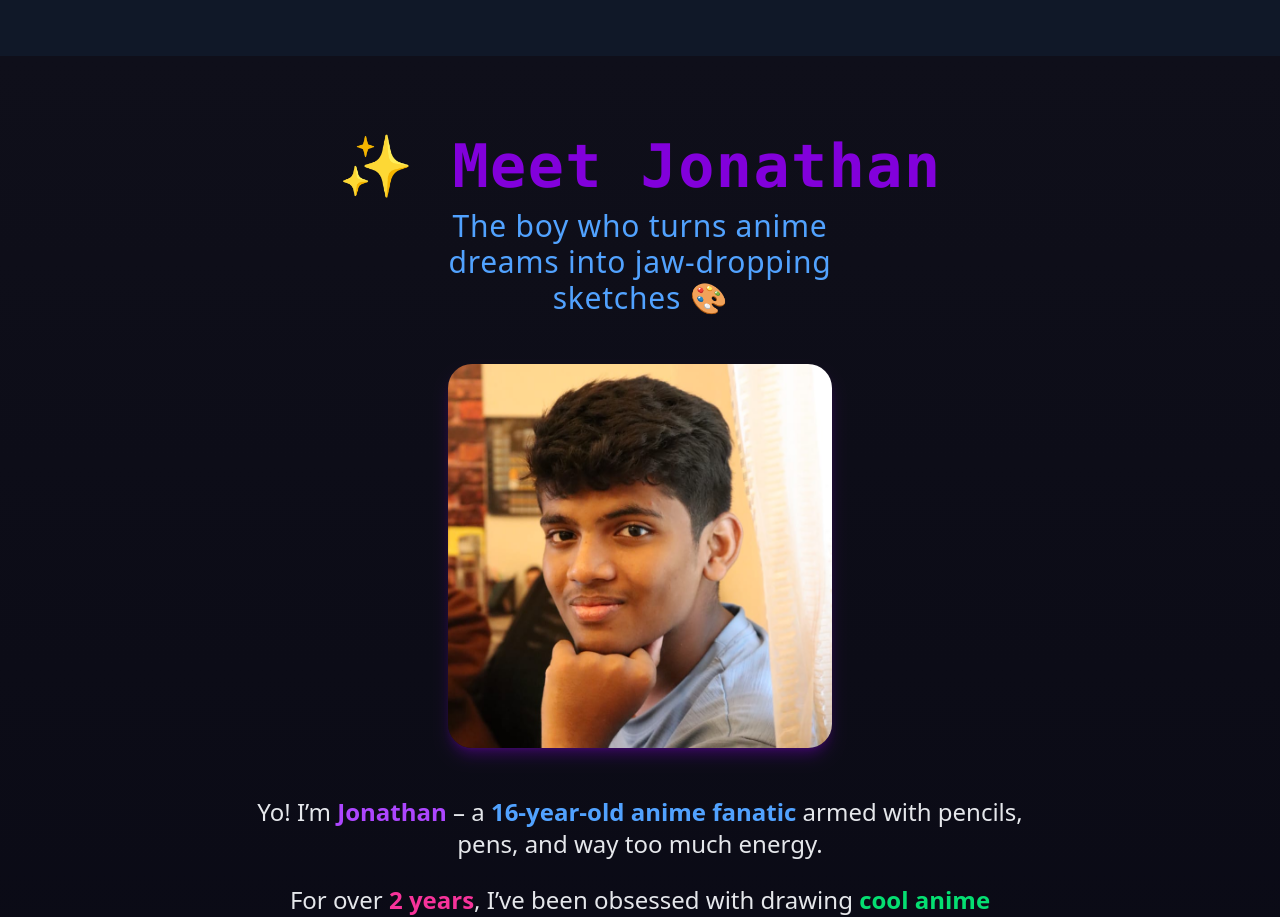
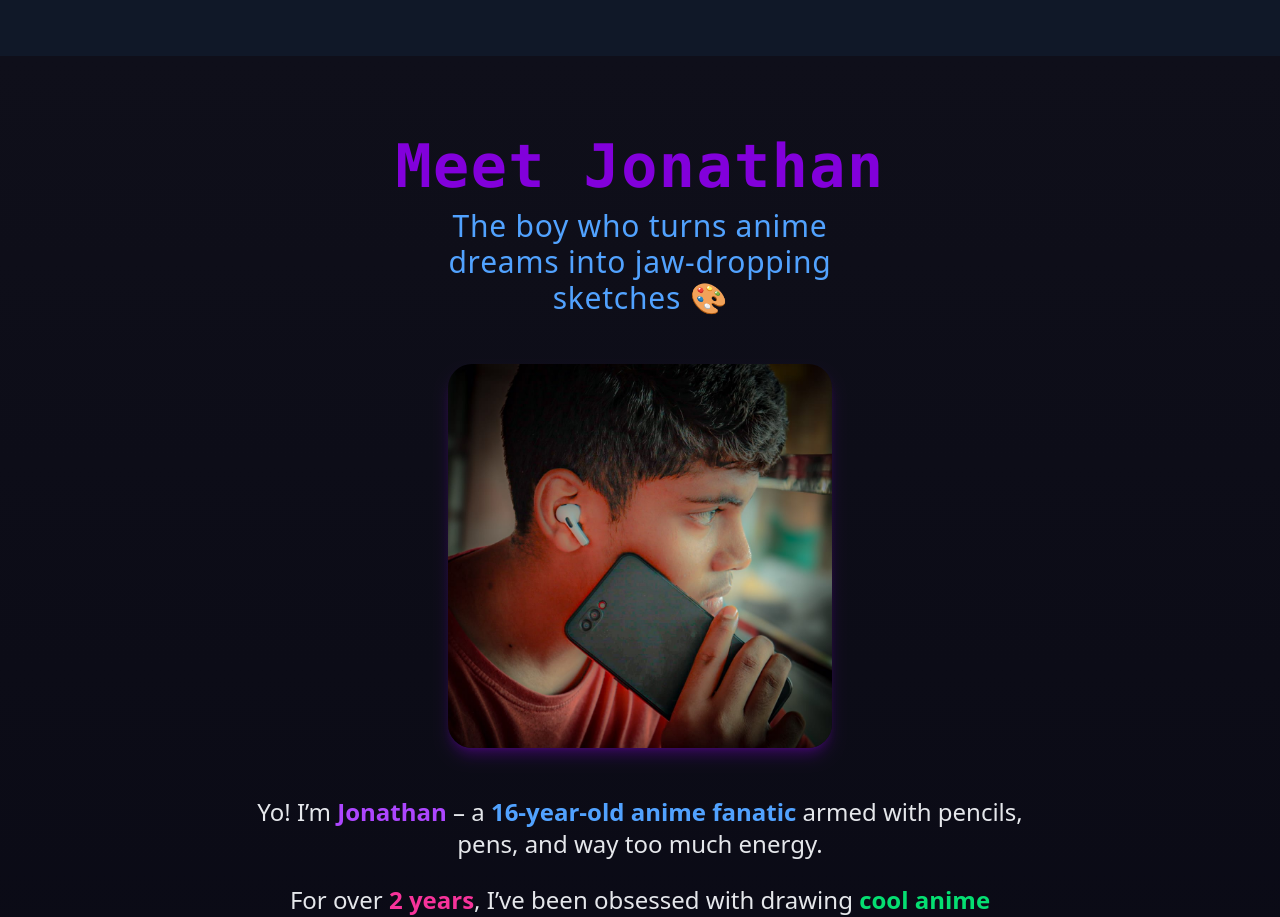
Before and after one commit to xVaibsMx/jonathan, a React (Vite) app in the folder Frontend/: page / in a window 1280 px wide. Shown: the part 1720-2637 px from the top of the page. Built offline with nearby package versions, Linux system fonts and the light colour scheme.

Commit message:
Changes commited.

```diff
--- a/Frontend/src/Components/About.jsx
+++ b/Frontend/src/Components/About.jsx
@@ -1,5 +1,5 @@
 import React from 'react'
-import januImg from '../Assets/Jonathan.jpeg'
+import januImg from '../Assets/Jonathan2.jpeg'
 
 const About = () => {
   return (
@@ -10,7 +10,7 @@ const About = () => {
       {/* rest of your component unchanged */}
       <div className="text-center mb-12 max-w-3xl">
         <h1 className="text-5xl md:text-6xl font-semibold text-purple-700 font-mono tracking-wide">
-          ✨ Meet Jonathan
+          Meet Jonathan
         </h1>
         <h3 className="text-2xl md:text-3xl text-blue-400 mt-3 font-light tracking-wide max-w-md mx-auto">
           The boy who turns anime dreams into jaw-dropping sketches 🎨
```
Also changed, not shown: Frontend/src/Assets/Jonathan2.jpeg (added).
